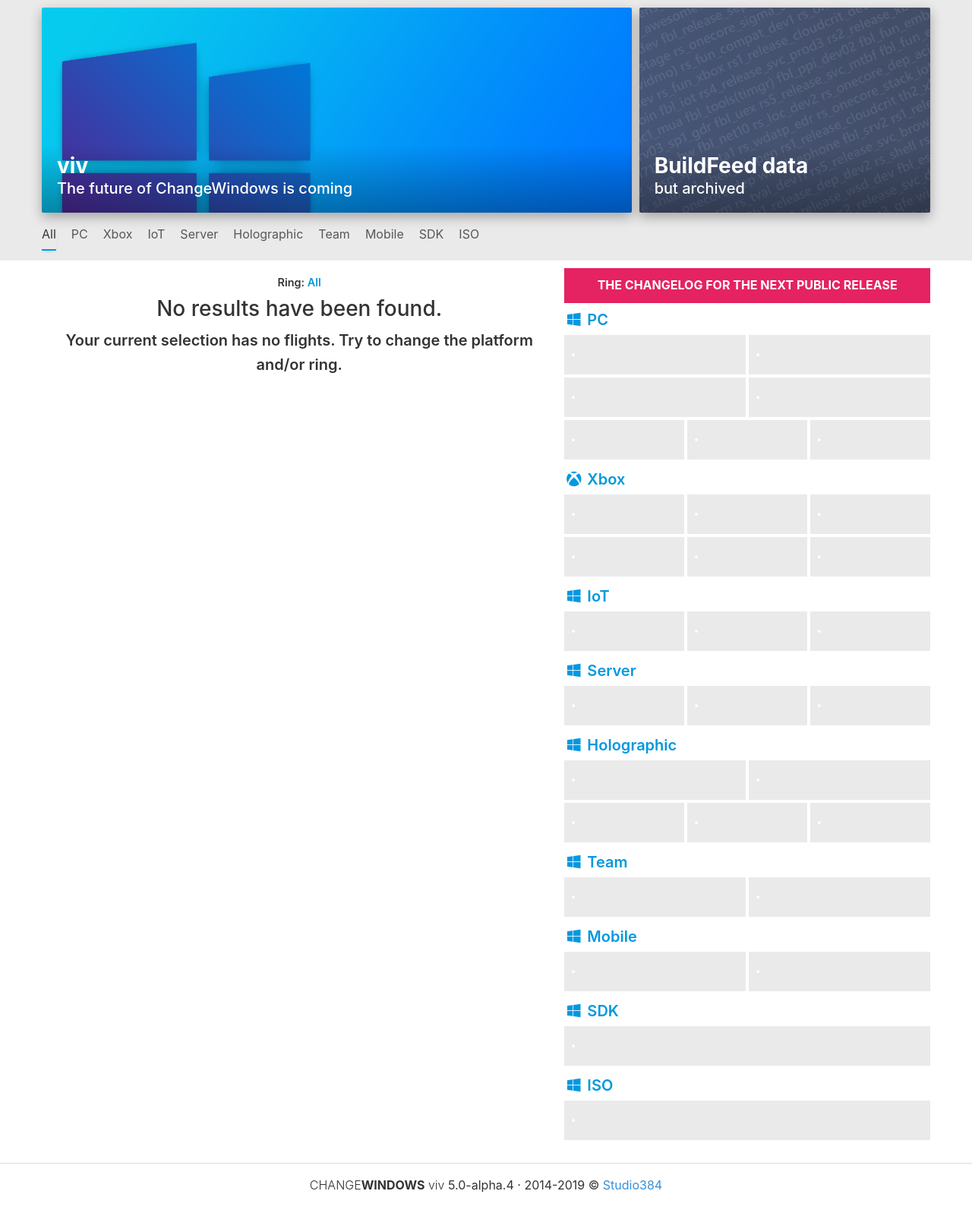
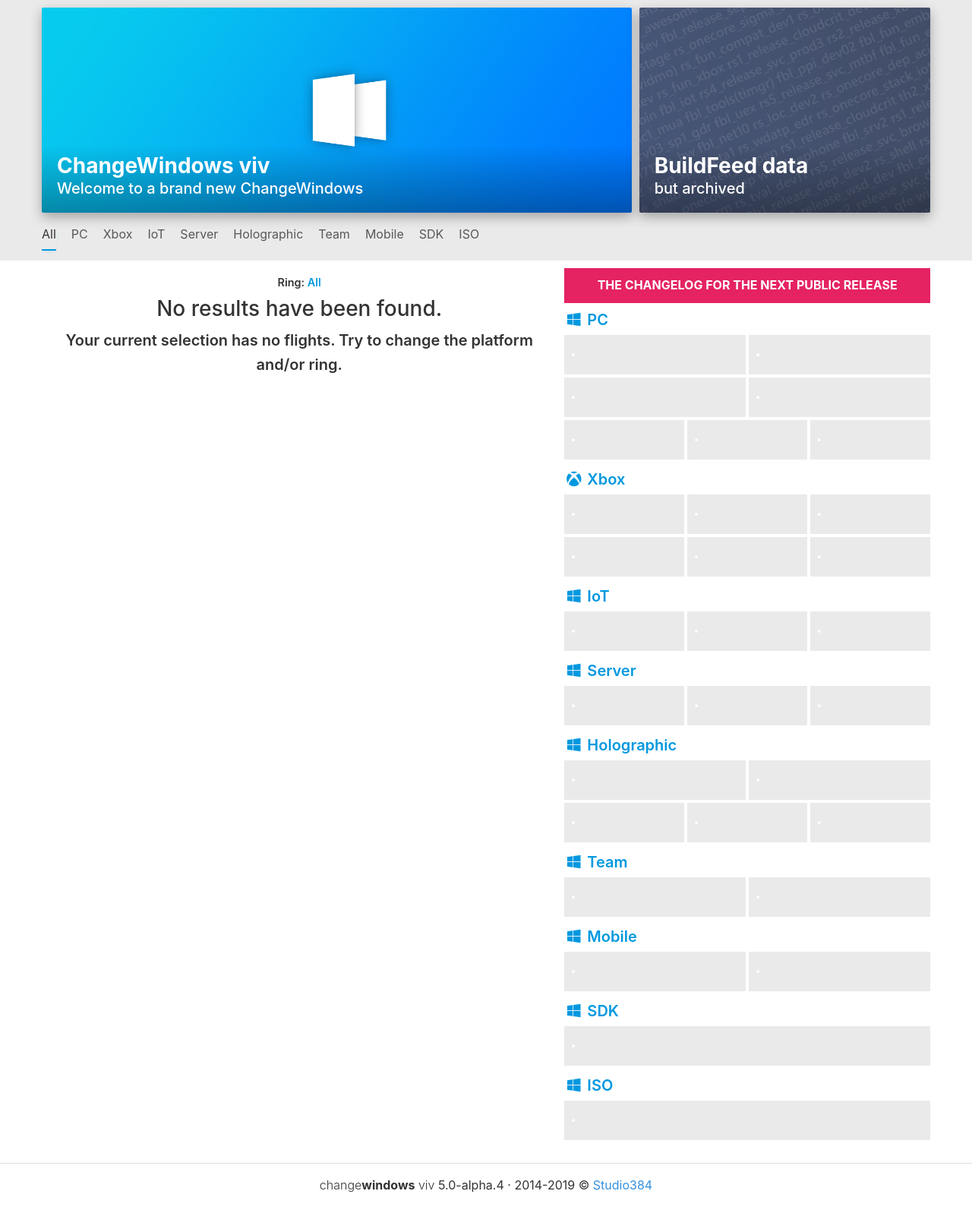
Before and after one commit to ChangeWindows/ChangeWindows5, a Laravel app: page / in a window 1280 px wide. Shown: the part 50-1643 px from the top of the page at 76% size. Run offline with Laravel 8, Linux system fonts and the light colour scheme; data that the repository does not hold is empty; some libraries are stand-ins or nearby versions.

Commit message:
Further branding updates

```diff
--- a/resources/sass/app.scss
+++ b/resources/sass/app.scss
@@ -148,7 +148,7 @@
 
     .login-logo {
         display: block;
-        width: 64px;
+        width: 84px;
         height: auto;
         margin: 20px auto;
     }
--- a/resources/views/layouts/app.blade.php
+++ b/resources/views/layouts/app.blade.php
@@ -136,7 +136,7 @@
         </div>
         <footer class="text-center">
             <hr />
-            <span class="font-uppercase font-light">Change</span><span class="font-uppercase font-bold">Windows</span> <span class="font-light">viv</span> {{ config('app.viv') }} &middot; 2014-2019 &copy; <a href="https://studio384.be">Studio384</a>
+            <span class="font-light">change</span><span class="font-bold">windows</span> <span class="font-light">viv</span> {{ config('app.viv') }} &middot; 2014-2019 &copy; <a href="https://studio384.be">Studio384</a>
         </footer>
         @yield('modals')
 		<!-- Matomo -->
--- a/resources/views/layouts/viv.blade.php
+++ b/resources/views/layouts/viv.blade.php
@@ -4,7 +4,7 @@
 @section('hero')
 <div class="jumbotron tabs">
     <div class="container">
-        <h2><span class="font-uppercase font-light">Change</span><span class="font-uppercase font-bold">Windows</span> <span class="font-light">viv</span></h2>
+        <h2><span class="font-light">change</span><span class="font-bold">windows</span> <span class="font-light">viv</span></h2>
         <h5>Changing Windows one build at a time</h5>
         <div class="nav-scroll mt-2">
             <nav class="nav">
--- a/resources/views/timeline.blade.php
+++ b/resources/views/timeline.blade.php
@@ -17,8 +17,8 @@
             <div class="col-lg-8 col-sm-6">
                 <a class="hero hero-preview" href="{{ route('viv') }}">
                     <span class="text">
-                        <span class="h2">viv</span>
-                        <span class="h5">The future of ChangeWindows is coming</span>
+                        <span class="h2">ChangeWindows viv</span>
+                        <span class="h5">Welcome to a brand new ChangeWindows</span>
                     </span>
                 </a>
             </div>
```
Also changed, not shown: public/css/app.css, public/img/header.png, 1 other file.
